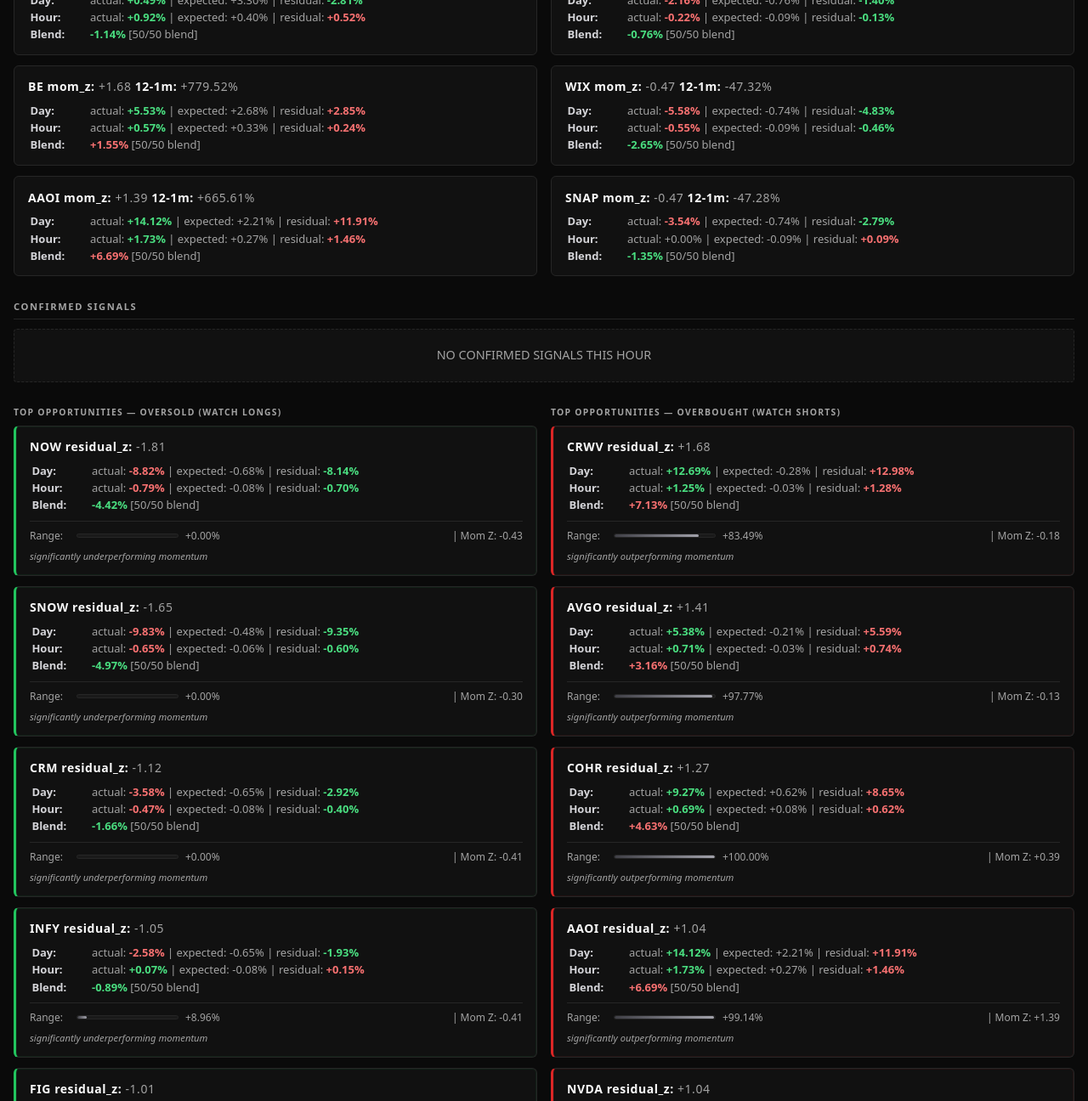
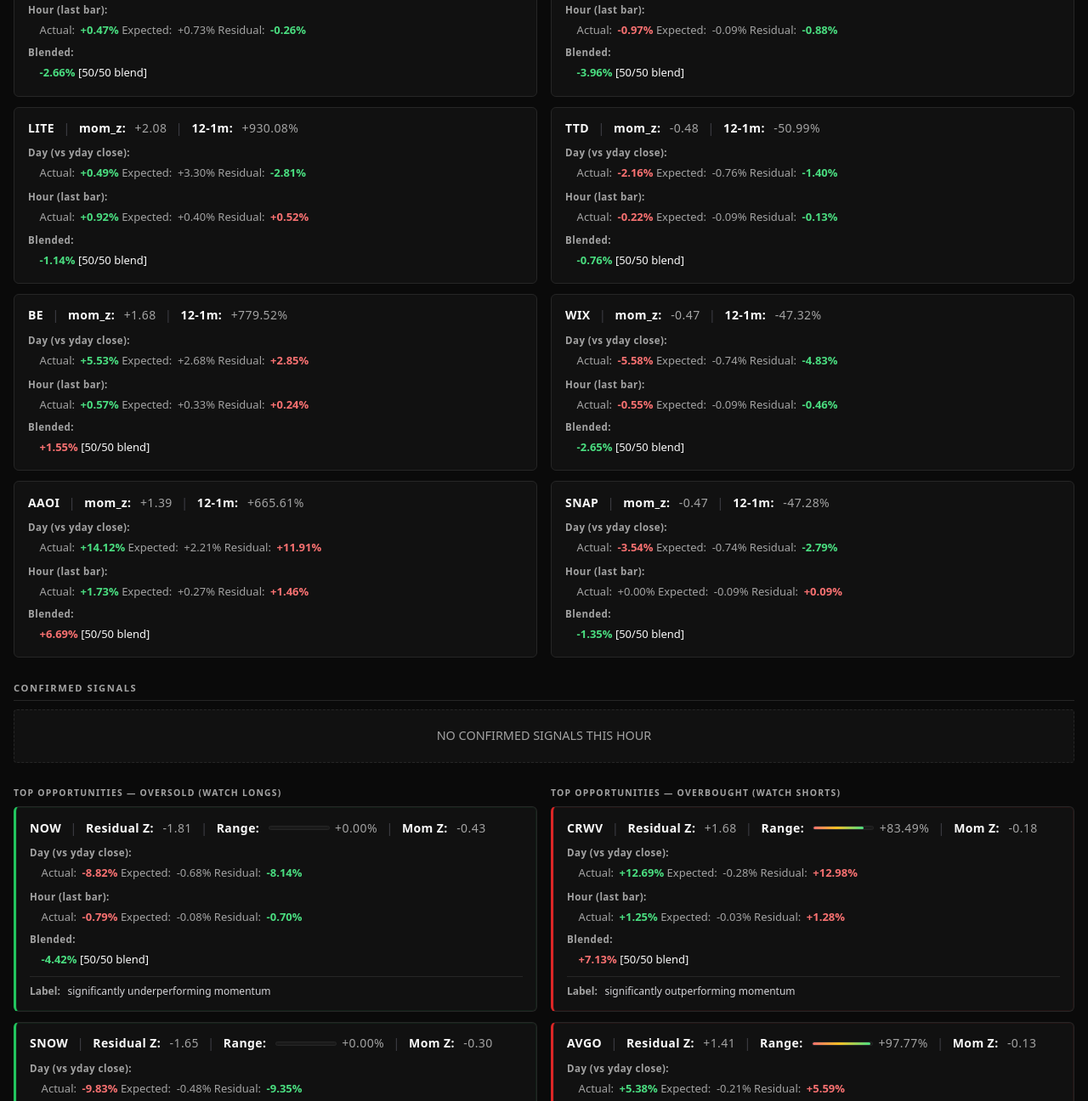
Before and after one commit to jthalerJAT/jat-quant-dashboard, a plain HTML site: page index.html in a window 1280 px wide. Shown: the part 1405-2701 px from the top of the page at 85% size. Drawn offline with Linux system fonts and the light colour scheme.

Commit message:
Show full day/hour/blend breakdown in dashboard

```diff
--- a/index.html
+++ b/index.html
@@ -463,53 +463,76 @@
       box-shadow: inset 0 0 0 1px rgba(220, 38, 38, 0.08);
     }
 
-    .opp-head,
-    .momo-head {
+    .opp-head-row,
+    .momo-head-row {
+      display: flex;
+      flex-wrap: wrap;
+      align-items: center;
+      gap: 0.35rem 0.65rem;
       font-weight: 700;
       font-size: 0.875rem;
-      letter-spacing: 0.04em;
-      margin-bottom: 0.45rem;
+      letter-spacing: 0.03em;
+      margin-bottom: 0.6rem;
       color: var(--text);
     }
 
-    .opp-line,
-    .momo-line {
-      padding-left: 0.15rem;
-      color: var(--muted);
+    .opp-sep,
+    .momo-sep {
+      color: #3f3f46;
+      font-weight: 400;
+      user-select: none;
     }
 
-    .opp-line strong,
-    .momo-line strong {
-      display: inline-block;
-      min-width: 3.85rem;
+    .opp-block-title,
+    .momo-block-title {
+      color: #a3a3a3;
+      font-size: 0.72rem;
+      font-weight: 600;
+      margin-top: 0.55rem;
+      margin-bottom: 0.2rem;
+      letter-spacing: 0.04em;
+    }
+
+    .opp-block-body,
+    .momo-block-body {
+      padding-left: 0.85rem;
+      margin-bottom: 0.15rem;
+      line-height: 1.7;
+      font-size: 0.8125rem;
+    }
+
+    .opp-block-body .lbl,
+    .momo-block-body .lbl {
+      color: var(--muted);
+      font-weight: 500;
+      margin-right: 0.2rem;
+    }
+
+    .opp-label-line,
+    .momo-label-line {
+      margin-top: 0.55rem;
+      padding-top: 0.45rem;
+      border-top: 1px solid var(--border);
+      font-size: 0.75rem;
       color: #d4d4d8;
+    }
+
+    .opp-label-line .lbl,
+    .momo-label-line .lbl {
+      color: var(--muted);
       font-weight: 600;
       margin-right: 0.35rem;
     }
 
-    .opp-meta {
-      display: flex;
-      flex-wrap: wrap;
+    .range-inline {
+      display: inline-flex;
       align-items: center;
-      gap: 0.5rem 1rem;
-      margin-top: 0.5rem;
-      padding-top: 0.5rem;
-      border-top: 1px solid var(--border);
-      font-size: 0.75rem;
-      color: var(--muted);
+      gap: 0.4rem;
+      vertical-align: middle;
     }
 
-    .range-micro {
-      display: flex;
-      align-items: center;
-      gap: 0.5rem;
-      flex: 1;
-      min-width: 140px;
-    }
-
-    .range-micro .bar-track {
-      flex: 1;
-      max-width: 120px;
+    .range-inline .bar-track {
+      width: 72px;
       height: 5px;
       background: #1a1a1a;
       border-radius: 3px;
@@ -517,11 +540,13 @@
       border: 1px solid var(--border);
     }
 
-    .range-micro .bar-fill {
+    .range-bar-fill {
+      display: block;
       height: 100%;
       border-radius: 2px;
-      background: linear-gradient(90deg, #3f3f46, #a1a1aa);
       max-width: 100%;
+      box-sizing: border-box;
+      background: linear-gradient(90deg, #f87171 0%, #fbbf24 45%, #4ade80 100%);
     }
 
     .residual-note {
@@ -708,19 +733,20 @@
       return spanCls(fmtPctSigned2(v), "terminal-pct-neu");
     }
 
-    function rangeMicroBar(pct) {
+    /** Horizontal bar: red at 0%, green at 100% (gradient along fill). */
+    function rangeInlineBar(pct) {
       if (isMissing(pct) || Number.isNaN(Number(pct))) {
-        return '<span class="terminal-pct-neu">N/A</span>';
+        return '<span class="range-inline"><span class="terminal-pct-neu">N/A</span></span>';
       }
       var w = Math.min(100, Math.max(0, Number(pct)));
       return (
-        '<div class="range-micro">' +
-        '<div class="bar-track"><div class="bar-fill" style="width:' +
+        '<span class="range-inline">' +
+        '<span class="bar-track"><span class="bar-fill range-bar-fill" style="width:' +
         w +
-        '%"></div></div>' +
+        '%"></span></span>' +
         '<span class="terminal-pct-neu">' +
         fmtPctSigned2(pct) +
-        "</span></div>"
+        "</span></span>"
       );
     }
 
@@ -914,7 +940,8 @@
         " today]</div></div>";
     }
 
-    function renderMomentumRowCard(r) {
+    function renderMomentumRowCard(r, isTopMomentum) {
+      var clsR = isTopMomentum ? clsResidualLong : clsResidualShort;
       var rr = r.raw_return;
       var twelve =
         rr != null && !Number.isNaN(Number(rr))
@@ -922,53 +949,75 @@
           : "N/A";
       var mz = fmtZSigned2(r.momentum_zscore);
       var wl = r.weight_label != null ? String(r.weight_label) : "";
+      var rl = r.residual_label != null ? String(r.residual_label) : "";
       var head =
-        '<div class="momo-head">' +
+        '<div class="momo-head-row">' +
         escapeHtml(r.ticker || "N/A") +
-        "  mom_z: " +
+        ' <span class="momo-sep">|</span> mom_z: ' +
         spanCls(mz, "terminal-pct-neu") +
-        "  12-1m: " +
+        ' <span class="momo-sep">|</span> 12-1m: ' +
         spanCls(twelve, "terminal-pct-neu") +
         "</div>";
-      var dayLine =
-        '<div class="momo-line"><strong>Day:</strong>  actual: ' +
+      var dayBlock =
+        '<div class="momo-block-title">Day (vs yday close):</div>' +
+        '<div class="momo-block-body">' +
+        '<span class="lbl">Actual:</span> ' +
         spanPctSigned(r.intraday_return, clsActualReturn) +
-        "  |  expected: " +
+        '   <span class="lbl">Expected:</span> ' +
         spanPctExpected(r.intraday_expected) +
-        "  |  residual: " +
-        spanPctSigned(r.intraday_residual, clsResidualLong) +
+        '   <span class="lbl">Residual:</span> ' +
+        spanPctSigned(r.intraday_residual, clsR) +
         "</div>";
-      var hourLine =
-        '<div class="momo-line"><strong>Hour:</strong> actual: ' +
+      var hourBlock =
+        '<div class="momo-block-title">Hour (last bar):</div>' +
+        '<div class="momo-block-body">' +
+        '<span class="lbl">Actual:</span> ' +
         spanPctSigned(r.hour_return, clsActualReturn) +
-        "  |  expected: " +
+        '   <span class="lbl">Expected:</span> ' +
         spanPctExpected(r.hour_expected) +
-        "  |  residual: " +
-        spanPctSigned(r.hour_residual, clsResidualLong) +
+        '   <span class="lbl">Residual:</span> ' +
+        spanPctSigned(r.hour_residual, clsR) +
         "</div>";
       var blendLine =
-        '<div class="momo-line"><strong>Blend:</strong> ' +
-        spanPctSigned(r.blended_residual, clsResidualLong) +
+        '<div class="momo-block-title" style="margin-top:0.45rem;">Blended:</div>' +
+        '<div class="momo-block-body">' +
+        spanPctSigned(r.blended_residual, clsR) +
         (wl ? "  [" + escapeHtml(wl) + "]" : "") +
         "</div>";
+      var labelLine =
+        rl && rl !== "N/A"
+          ? '<div class="momo-label-line"><span class="lbl">Label:</span> ' +
+            escapeHtml(rl) +
+            "</div>"
+          : "";
       return (
-        '<div class="momo-card">' + head + dayLine + hourLine + blendLine + "</div>"
+        '<div class="momo-card">' +
+        head +
+        dayBlock +
+        hourBlock +
+        blendLine +
+        labelLine +
+        "</div>"
       );
     }
 
     function renderMomentumContext(data) {
       var mc = data.momentum_context || {};
       renderMomentumFactors(data, mc);
-      function stack(rows) {
+      function stack(rows, isTop) {
         if (!rows || !rows.length) {
           return '<div class="empty-msg">No data</div>';
         }
-        return rows.map(renderMomentumRowCard).join("");
+        return rows
+          .map(function (row) {
+            return renderMomentumRowCard(row, isTop);
+          })
+          .join("");
       }
       var tm = document.getElementById("top-momentum-wrap");
       var bm = document.getElementById("bottom-momentum-wrap");
-      if (tm) tm.innerHTML = stack(mc.top_momentum);
-      if (bm) bm.innerHTML = stack(mc.bottom_momentum);
+      if (tm) tm.innerHTML = stack(mc.top_momentum, true);
+      if (bm) bm.innerHTML = stack(mc.bottom_momentum, false);
     }
 
     function renderConfirmed(data) {
@@ -1006,58 +1055,65 @@
 
     function renderOpportunityCard(r, isLong) {
       var clsR = isLong ? clsResidualLong : clsResidualShort;
-      var z = !isMissing(r.zscore) ? r.zscore : r.residual_zscore;
-      var rp = r.range_percentile != null ? r.range_percentile : r.range_pct;
+      var z = !isMissing(r.zscore) && !Number.isNaN(Number(r.zscore)) ? r.zscore : r.residual_zscore;
+      var rp =
+        r.range_percentile != null && r.range_percentile !== ""
+          ? r.range_percentile
+          : r.range_pct;
       var momz = r.momentum_zscore;
       var wl = r.weight_label != null ? String(r.weight_label) : "";
       var rl = r.residual_label != null ? String(r.residual_label) : "";
       var cardCls = isLong ? "opp-card opp-long" : "opp-card opp-short";
       var head =
-        '<div class="opp-head">' +
+        '<div class="opp-head-row">' +
         escapeHtml(r.ticker || "N/A") +
-        "  residual_z: " +
+        ' <span class="opp-sep">|</span> Residual Z: ' +
         spanCls(fmtZSigned2(z), "terminal-pct-neu") +
+        ' <span class="opp-sep">|</span> Range: ' +
+        rangeInlineBar(rp) +
+        ' <span class="opp-sep">|</span> Mom Z: ' +
+        spanCls(fmtZSigned2(momz), "terminal-pct-neu") +
         "</div>";
-      var dayLine =
-        '<div class="opp-line"><strong>Day:</strong>   actual: ' +
+      var dayBlock =
+        '<div class="opp-block-title">Day (vs yday close):</div>' +
+        '<div class="opp-block-body">' +
+        '<span class="lbl">Actual:</span> ' +
         spanPctSigned(r.intraday_return, clsActualReturn) +
-        "  |  expected: " +
+        '   <span class="lbl">Expected:</span> ' +
         spanPctExpected(r.intraday_expected) +
-        "  |  residual: " +
+        '   <span class="lbl">Residual:</span> ' +
         spanPctSigned(r.intraday_residual, clsR) +
         "</div>";
-      var hourLine =
-        '<div class="opp-line"><strong>Hour:</strong>  actual: ' +
+      var hourBlock =
+        '<div class="opp-block-title">Hour (last bar):</div>' +
+        '<div class="opp-block-body">' +
+        '<span class="lbl">Actual:</span> ' +
         spanPctSigned(r.hour_return, clsActualReturn) +
-        "  |  expected: " +
+        '   <span class="lbl">Expected:</span> ' +
         spanPctExpected(r.hour_expected) +
-        "  |  residual: " +
+        '   <span class="lbl">Residual:</span> ' +
         spanPctSigned(r.hour_residual, clsR) +
         "</div>";
       var blendLine =
-        '<div class="opp-line"><strong>Blend:</strong> ' +
+        '<div class="opp-block-title" style="margin-top:0.45rem;">Blended:</div>' +
+        '<div class="opp-block-body">' +
         spanPctSigned(r.blended_residual, clsR) +
         (wl ? "  [" + escapeHtml(wl) + "]" : "") +
         "</div>";
-      var meta =
-        '<div class="opp-meta"><span>Range:</span> ' +
-        rangeMicroBar(rp) +
-        '<span>|  Mom Z: ' +
-        spanCls(fmtZSigned2(momz), "terminal-pct-neu") +
-        "</span></div>";
       var note =
         rl && rl !== "N/A"
-          ? '<div class="residual-note">' + escapeHtml(rl) + "</div>"
+          ? '<div class="opp-label-line"><span class="lbl">Label:</span> ' +
+            escapeHtml(rl) +
+            "</div>"
           : "";
       return (
         '<div class="' +
         cardCls +
         '">' +
         head +
-        dayLine +
-        hourLine +
+        dayBlock +
+        hourBlock +
         blendLine +
-        meta +
         note +
         "</div>"
       );
@@ -1093,14 +1149,14 @@
       renderRiskRegime(data);
       renderMomentumContext(data);
       renderConfirmed(data);
-      document.getElementById("oversold-wrap").innerHTML = renderOpportunityStack(
-        data.top_oversold,
-        true
-      );
-      document.getElementById("overbought-wrap").innerHTML = renderOpportunityStack(
-        data.top_overbought,
-        false
-      );
+      var overS = Array.isArray(data.top_opportunities_oversold)
+        ? data.top_opportunities_oversold
+        : data.top_oversold || [];
+      var overB = Array.isArray(data.top_opportunities_overbought)
+        ? data.top_opportunities_overbought
+        : data.top_overbought || [];
+      document.getElementById("oversold-wrap").innerHTML = renderOpportunityStack(overS, true);
+      document.getElementById("overbought-wrap").innerHTML = renderOpportunityStack(overB, false);
       renderFooter(data);
     }
 
```
